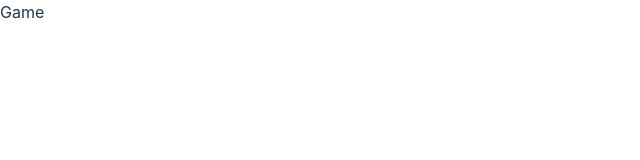
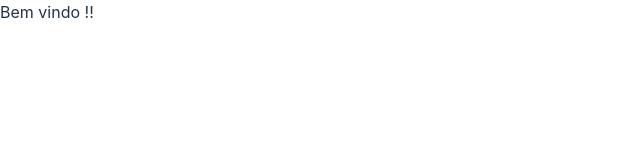
Before and after one commit to Jaci-Xavier/black-jack, a React (Vite) app: page /game in a window 1280 px wide. Shown: the top 160 px of the page, without its empty margins (0-640 px from the left). Built offline with nearby package versions, Linux system fonts and the light colour scheme.

Commit message:
separando produção

```diff
--- a/src/components/Header.jsx
+++ b/src/components/Header.jsx
@@ -1,8 +1,11 @@
-import React from 'react';
+import React, { useContext } from 'react';
+import { LoginContext } from '../context/LoginProvider';
 
 function Header() {
+  const { login } = useContext(LoginContext);
+
   return (
-    <div>Header</div>
+    <div>{`Bem vindo ${login.email} !!`}</div>
   );
 }
 
--- a/src/main.jsx
+++ b/src/main.jsx
@@ -5,8 +5,9 @@ import App from './App';
 import './index.css';
 import LoginProvider from './context/LoginProvider';
 
-ReactDOM.createRoot(document.getElementById('root'))
-  .render(
+const rootElement = document.getElementById('root');
+
+ReactDOM.createRoot(rootElement).render(
   <BrowserRouter>
     <LoginProvider>
       <App />
--- a/src/pages/Game.jsx
+++ b/src/pages/Game.jsx
@@ -1,8 +1,11 @@
 import React from 'react';
+import Header from '../components/Header';
 
 function Game() {
   return (
-    <div>Game</div>
+    <div>
+      <Header />
+    </div>
   );
 }
 
```
Also changed, not shown: src/pages/Login.jsx (+1 -7 lines). Lines whose indentation alone changed are shown as unchanged.
